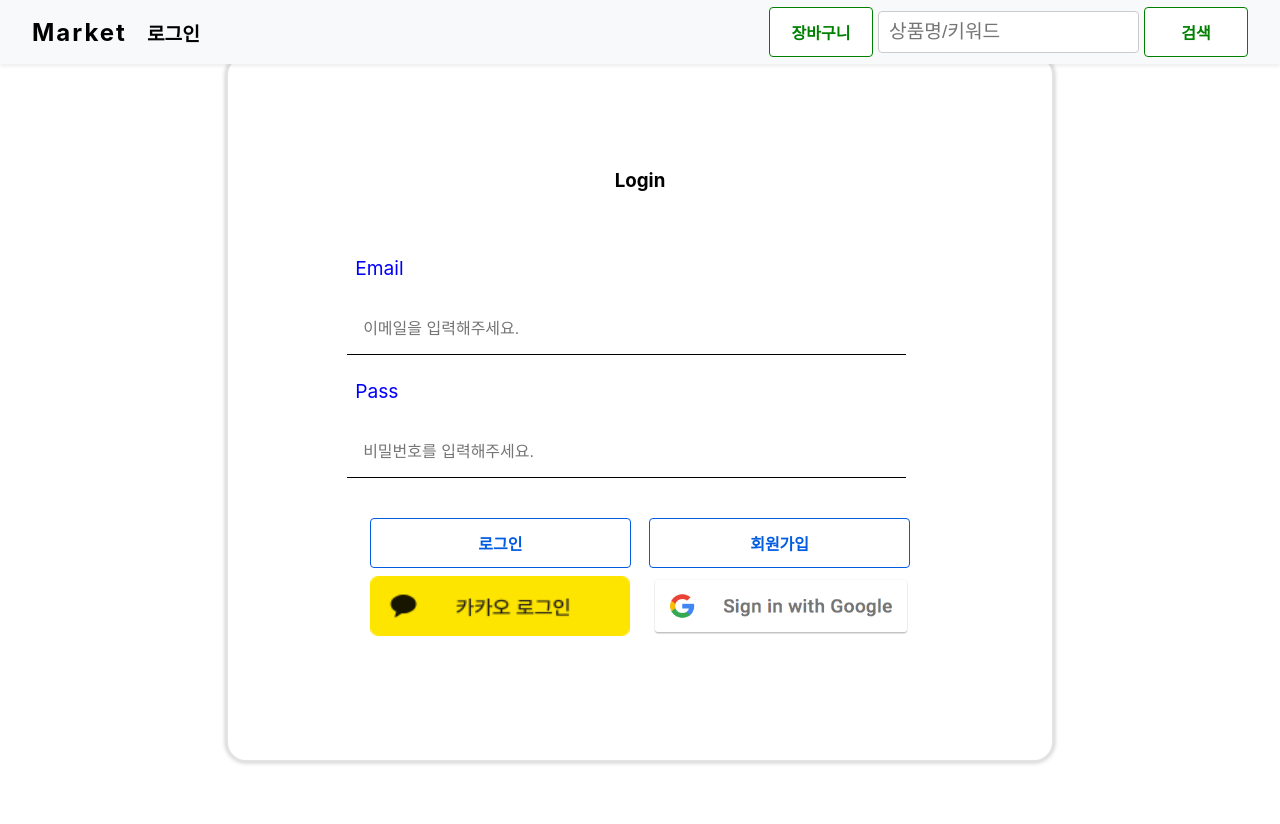
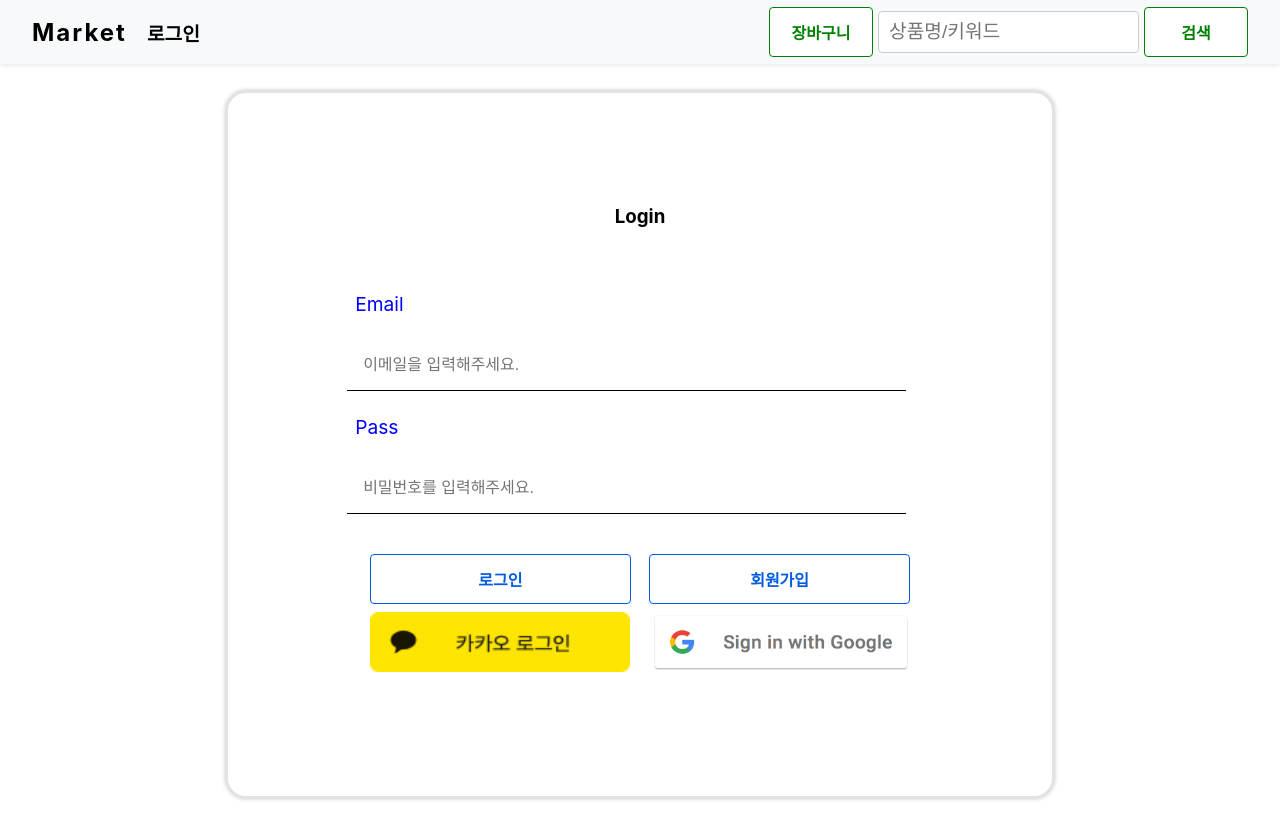
Before and after one commit to tjdgh925/MarketProject_Front, a React (Create React App) app in the folder front/: page /login in a window 1280 px wide. Before the commit the page ends 800 px from the top, so only its background shows below. Built offline with nearby package versions, Linux system fonts and the light colour scheme.

Commit message:
refactor: 전체화면 크기 조정

```diff
--- a/front/src/App.js
+++ b/front/src/App.js
@@ -1,4 +1,5 @@
 import './App.css';
+import styled from 'styled-components';
 import { BrowserRouter, Route, Routes } from 'react-router-dom';
 import HomePage from './pages/home/HomePage';
 import Header from './components/common/Header';
@@ -11,8 +12,13 @@ import ItemPage from './pages/item/ItemPage';
 import ProfilePage from './pages/profile/ProfilePage';
 import AdminItemPage from './pages/admin/AdminItemPage';
 
+const FullBlock = styled.div`
+  height: 100vh;
+`;
+
 function App() {
   return (
+    <FullBlock>
       <BrowserRouter>
         <Header />
         <Routes>
@@ -27,6 +33,7 @@ function App() {
           <Route path="profile" element={<ProfilePage />} />
         </Routes>
       </BrowserRouter>
+    </FullBlock>
   );
 }
 
--- a/front/src/components/common/Header.jsx
+++ b/front/src/components/common/Header.jsx
@@ -35,7 +35,7 @@ const Wrapper = styled(Responsive)`
 `;
 
 const Spacer = styled.div`
-  height: 2vh;
+  height: 4rem;
 `;
 
 const StyledLink = styled(Link)`
--- a/front/src/pages/login/LoginPage.jsx
+++ b/front/src/pages/login/LoginPage.jsx
@@ -7,7 +7,7 @@ const LoginBlock = styled.div`
   display: flex;
   flex-direction: column;
   justify-content: center;
-  height: 98vh;
+  height: 95%;
   align-items: center;
 `;
 
```
Lines whose indentation alone changed are shown as unchanged.
